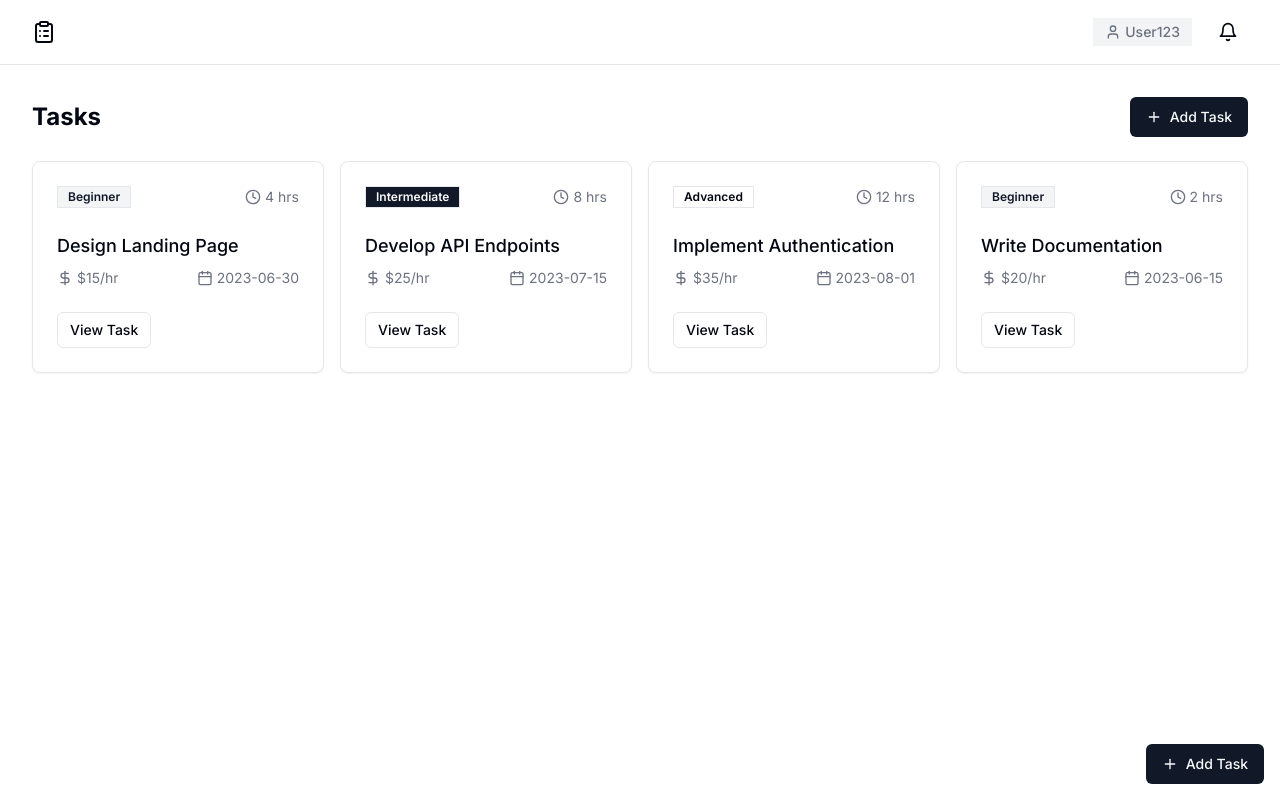
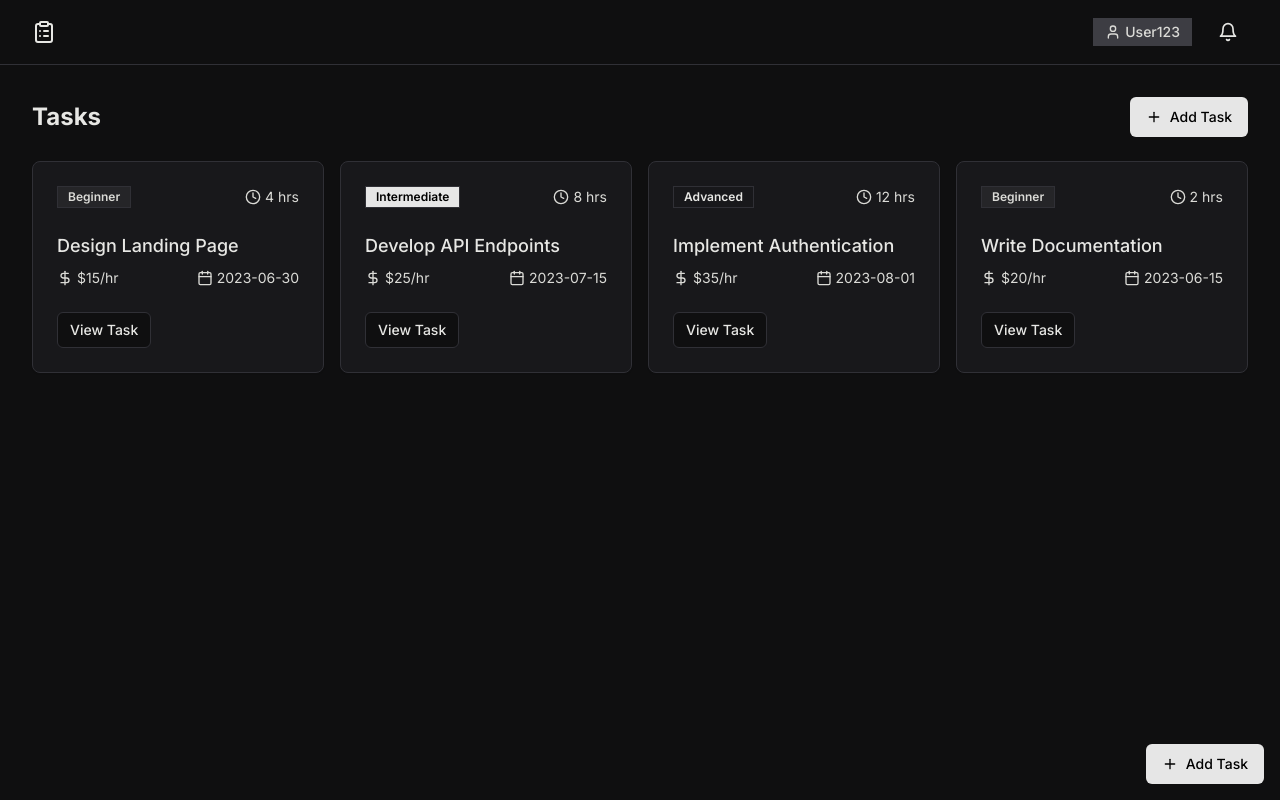
Before and after one commit to sjais1337/overtime_frontend_v2, a Next.js app: page / in a window 1280 px wide. Built offline with nearby package versions, Linux system fonts and the light colour scheme.

Commit message:
added dark theme

```diff
--- a/src/app/globals.css
+++ b/src/app/globals.css
@@ -4,25 +4,25 @@
 
 @layer base {
   :root {
-    --background: 0 0% 100%;
-    --foreground: 224 71.4% 4.1%;
-    --card: 0 0% 100%;
-    --card-foreground: 224 71.4% 4.1%;
-    --popover: 0 0% 100%;
-    --popover-foreground: 224 71.4% 4.1%;
-    --primary: 220.9 39.3% 11%;
-    --primary-foreground: 210 20% 98%;
-    --secondary: 220 14.3% 95.9%;
-    --secondary-foreground: 220.9 39.3% 11%;
-    --muted: 220 14.3% 95.9%;
-    --muted-foreground: 220 8.9% 46.1%;
-    --accent: 220 14.3% 95.9%;
-    --accent-foreground: 220.9 39.3% 11%;
-    --destructive: 0 84.2% 60.2%;
-    --destructive-foreground: 210 20% 98%;
-    --border: 220 13% 91%;
-    --input: 220 13% 91%;
-    --ring: 224 71.4% 4.1%;
+    --background: 240 5% 6%;
+    --foreground: 60 5% 90%;
+    --primary: 240 0% 90%;
+    --primary-foreground: 60 0% 0%;
+    --secondary: 240 4% 15%;
+    --secondary-foreground: 60 5% 85%;
+    --accent: 240 0% 13%;
+    --accent-foreground: 60 0% 100%;
+    --destructive: 0 60% 50%;
+    --destructive-foreground: 0 0% 98%;
+    --muted: 240 5% 25%;
+    --muted-foreground: 60 5% 85%;
+    --card: 240 4% 10%;
+    --card-foreground: 60 5% 90%;
+    --popover: 240 5% 15%;
+    --popover-foreground: 60 5% 85%;
+    --border: 240 6% 20%;
+    --input: 240 6% 20%;
+    --ring: 240 5% 90%;
     --radius: 0.5rem;
     --chart-1: 12 76% 61%;
     --chart-2: 173 58% 39%;
```
Also changed, not shown: src/components/component/admin.jsx (+0 -19 lines).
